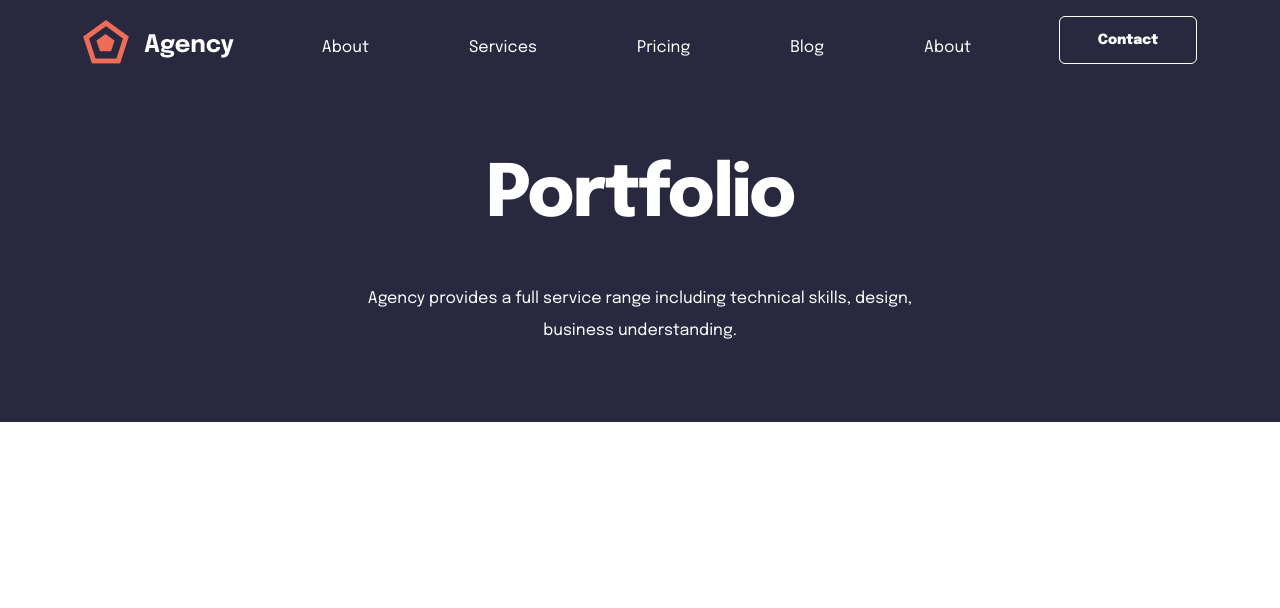
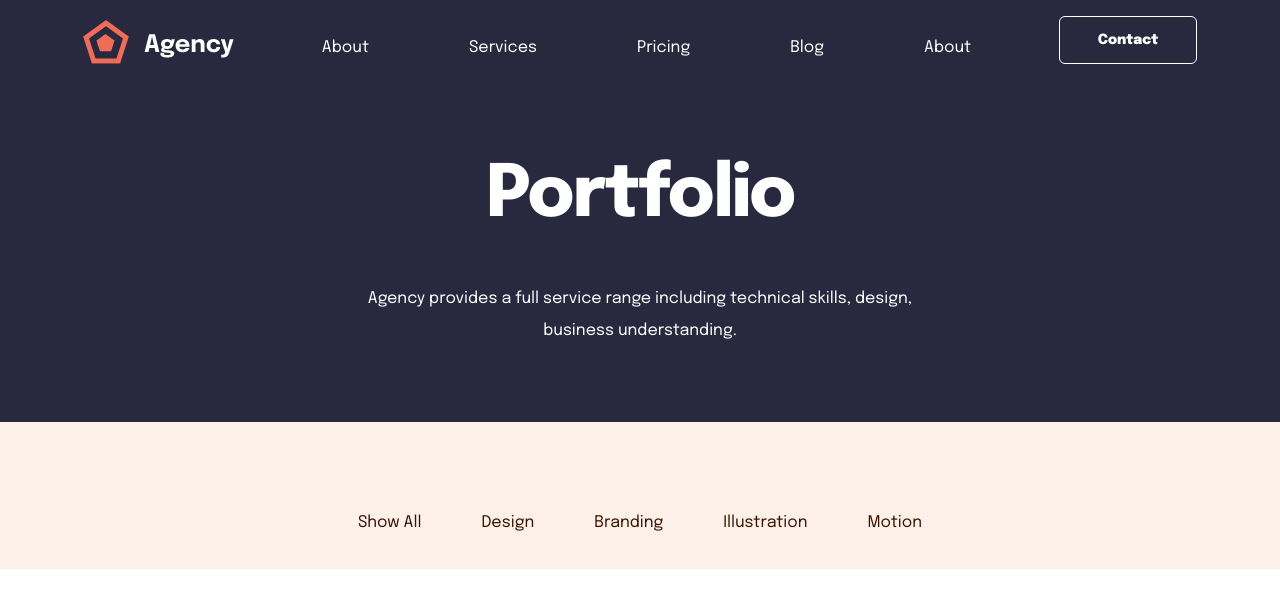
Before and after one commit to nmrcode/jupiter-hh, a React (Create React App) app: page / in a window 1280 px wide. Shown: the top 608 px of the page. Built offline with nearby package versions, Linux system fonts and the light colour scheme.

Commit message:
верстка фильтров

```diff
--- a/src/components/App/App.tsx
+++ b/src/components/App/App.tsx
@@ -1,6 +1,7 @@
 import { FC } from "react";
 import Header from "../Header/Header";
 import Hero from "../Hero/Hero";
+import Catalog from "../Catalog/Catalog";
 
 const App: FC = () => {
   return (
@@ -8,6 +9,7 @@ const App: FC = () => {
       <Header />
       <main>
         <Hero />
+        <Catalog />
       </main>
     </>
   );
--- /dev/null
+++ b/src/components/Catalog/Catalog.module.scss
@@ -0,0 +1,4 @@
+.section{
+  padding-top: 55px;
+  background-color: var(--bgLight);
+}
--- /dev/null
+++ b/src/components/Catalog/Catalog.tsx
@@ -0,0 +1,24 @@
+import { FC } from "react";
+import Container from "../Shared/Container/Container";
+import s from "./Catalog.module.scss";
+import Filters from "./Filters/Filters";
+
+const filterItems = [
+  "Show All",
+  "Design",
+  "Branding",
+  "Illustration",
+  "Motion",
+];
+
+const Catalog: FC = () => {
+  return (
+    <section className={s.section}>
+      <Container>
+        <Filters filterItems={filterItems} />
+      </Container>
+    </section>
+  );
+};
+
+export default Catalog;
--- /dev/null
+++ b/src/components/Catalog/Filters/Filters.module.scss
@@ -0,0 +1,20 @@
+.wrapper{
+  display: flex;
+  align-items: center;
+  justify-content: center;
+  padding: 30px 0;
+}
+
+.button{
+  cursor: pointer;
+  border: none;
+  outline: none;
+  background-color: transparent;
+  font-size: 16px;
+  line-height: 32px;
+  color: var(--secondaryFont);
+
+  &:not(:last-child){
+    margin-right: 60px;
+  }
+}
--- /dev/null
+++ b/src/components/Catalog/Filters/Filters.tsx
@@ -0,0 +1,18 @@
+import { FC } from "react";
+import s from "./Filters.module.scss";
+
+interface FiltersProps {
+  filterItems: string[];
+}
+
+const Filters: FC<FiltersProps> = ({ filterItems }) => {
+  return (
+    <div className={s.wrapper}>
+      {filterItems.map((filter) => (
+        <button className={s.button}>{filter}</button>
+      ))}
+    </div>
+  );
+};
+
+export default Filters;
```
